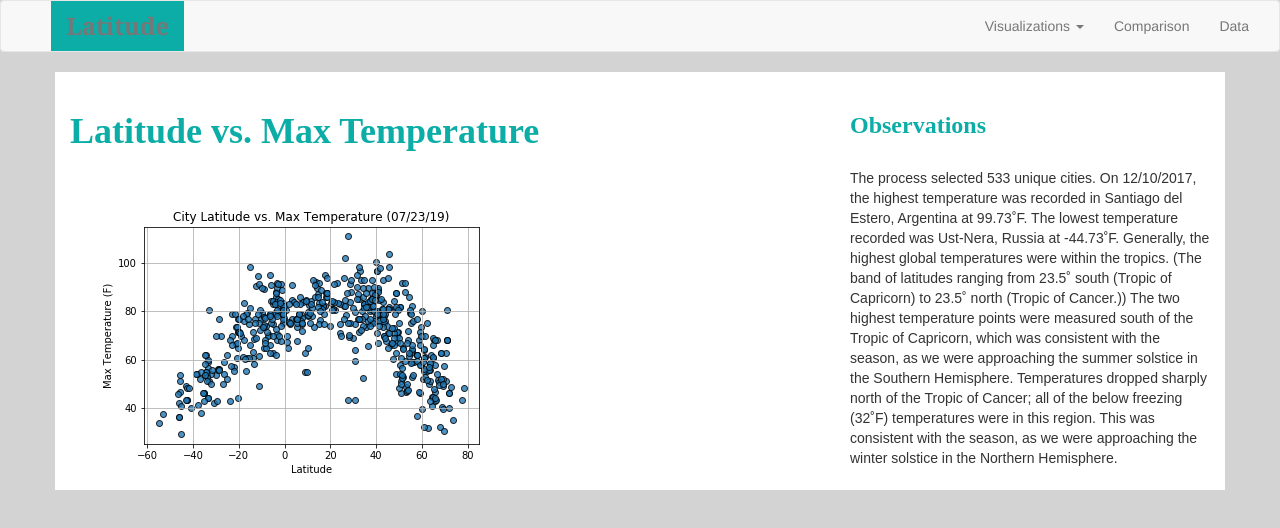
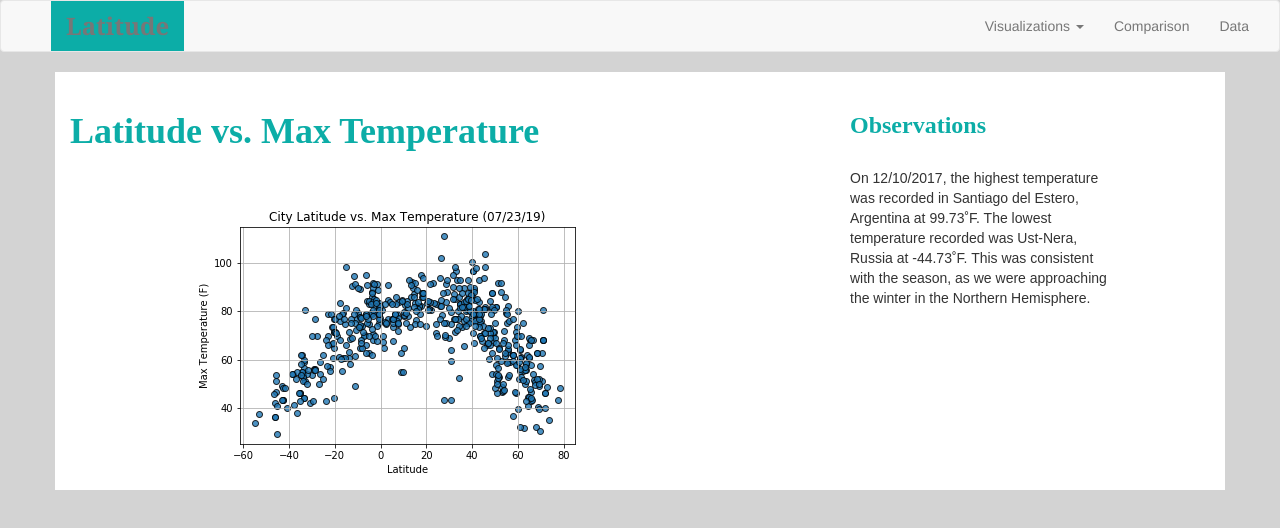
Before and after one commit to amberhyunan94/AmberAnHomework, a plain HTML site: page Assignment9_WebVisualizations/lat_temps.html in a window 1280 px wide. Drawn offline with nearby package versions, Linux system fonts and the light colour scheme.

Commit message:
updated hw

```diff
--- a/Assignment9_WebVisualizations/lat_temps.html
+++ b/Assignment9_WebVisualizations/lat_temps.html
@@ -65,15 +65,9 @@
           <h3>Observations</h3> <br>
 
             <div class="pull-right">
-              <p>The process selected 533 unique cities. On 12/10/2017, the highest temperature was recorded
+              <p>On 12/10/2017, the highest temperature was recorded
                  in Santiago del Estero, Argentina at 99.73˚F. The lowest temperature recorded was Ust-Nera,
-                 Russia at -44.73˚F. Generally, the highest global temperatures were within the tropics.
-                 (The band of latitudes ranging from 23.5˚ south (Tropic of Capricorn) to 23.5˚ north
-                 (Tropic of Cancer.)) The two highest temperature points were measured south of the
-                 Tropic of Capricorn, which was consistent with the season, as we were approaching the
-                 summer solstice in the Southern Hemisphere. Temperatures dropped sharply north of
-                 the Tropic of Cancer; all of the below freezing (32˚F) temperatures were in this region.
-                 This was consistent with the season, as we were approaching the winter solstice in the Northern Hemisphere. </p>
+                 Russia at -44.73˚F. This was consistent with the season, as we were approaching the winter in the Northern Hemisphere. </p>
             </div>
 
         </div> <!-- 4 Columns -->
--- a/Assignment9_WebVisualizations/style.css
+++ b/Assignment9_WebVisualizations/style.css
@@ -43,7 +43,13 @@ p {
                font-size: x-large;
                color: white;
 }
+.pull-right {
+  padding-right: 1in;
+}
 
+.pull-left {
+  padding-left: 1in;
+}
 /* Here we define a navbar style that will ONLY be applied at screen sizes below 480 pixels */
 @media (max-width: 480px) {
   .navbar {
```
Also changed, not shown: Assignment9_WebVisualizations/index.html (+2 -4 lines), Assignment9_WebVisualizations/lat_cloud.html (+1 -2 lines), Assignment9_WebVisualizations/lat_hum.html (+1 -2 lines), Assignment9_WebVisualizations/lat_wind.html (+2 -3 lines), 2 other files.
